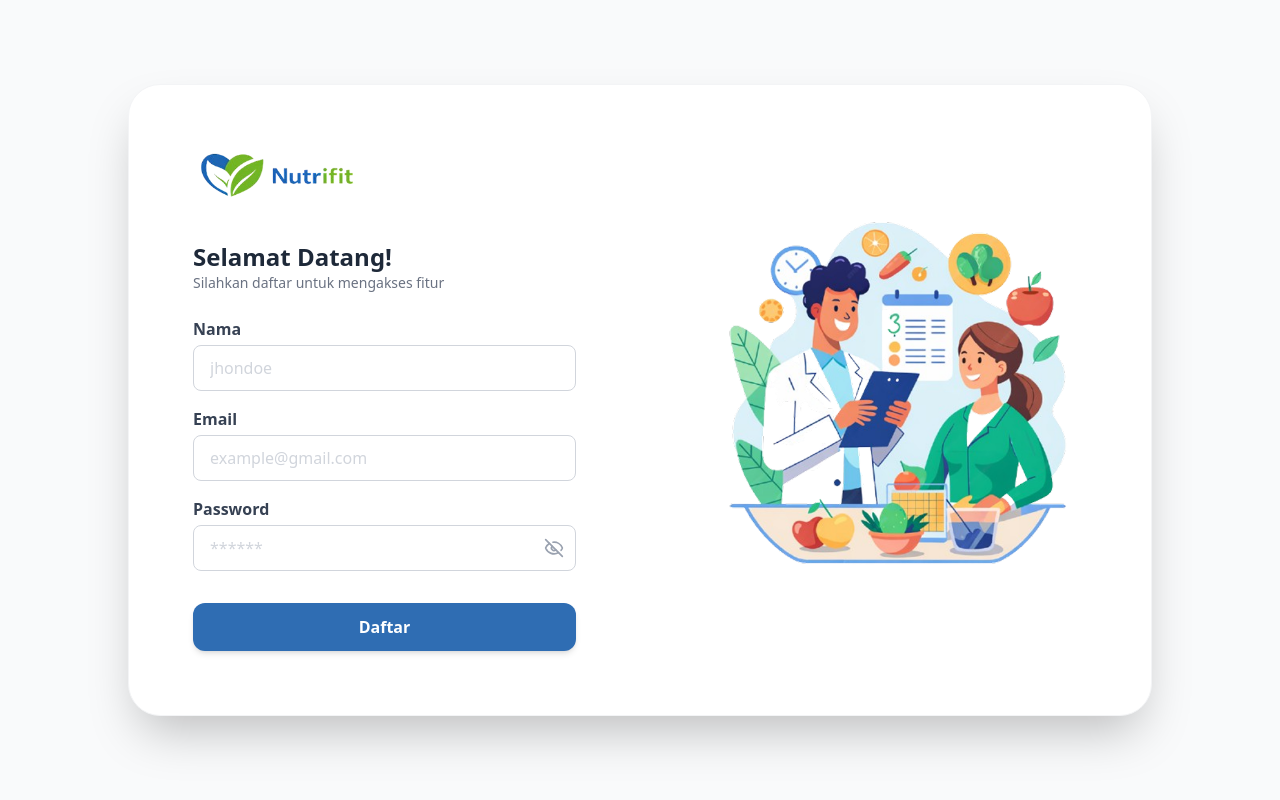
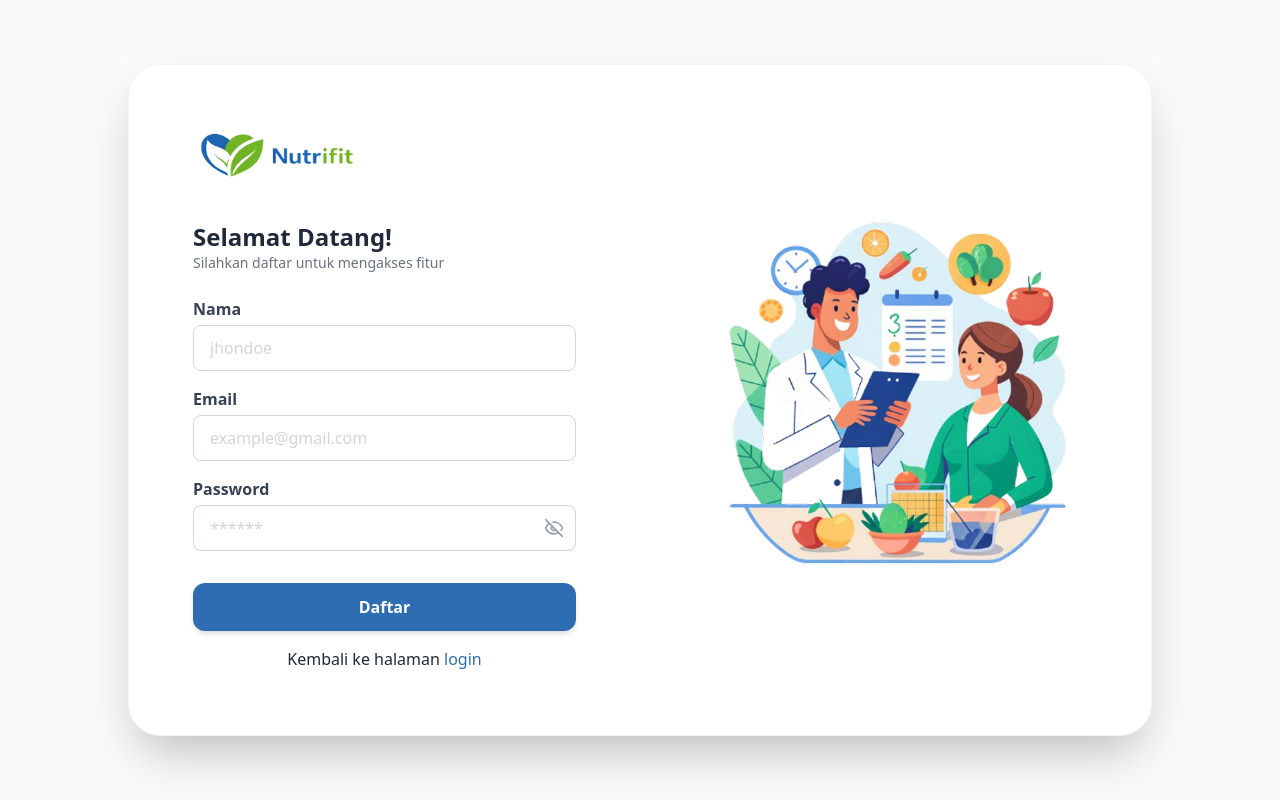
Before and after one commit to Rijalpratama23/nutrifit_WebApp, a Next.js app: page /register in a window 1280 px wide. Built offline with nearby package versions, Linux system fonts and the light colour scheme; no server answers.

Commit message:
menambahkan tombol kembali ke halaman login

```diff
--- a/components/componentsAuth/register/form/page.tsx
+++ b/components/componentsAuth/register/form/page.tsx
@@ -71,6 +71,8 @@ export default function FormRegister() {
             {loading ? 'Memproses..' : 'Daftar'}
           </button>
         </div>
+
+        <p className='text-center'>Kembali ke halaman <Link href='/login'><span className='text-primary cursor-pointer'>login</span></Link></p>
       </form>
     </div>
   );
```
